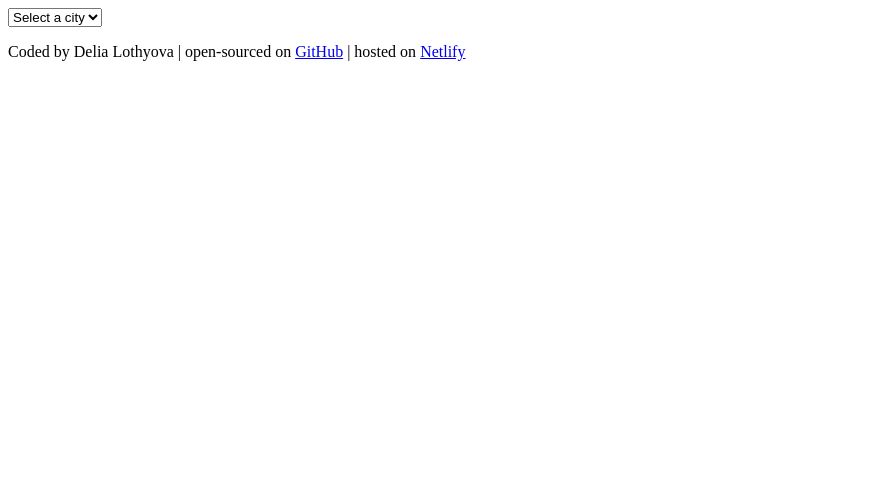
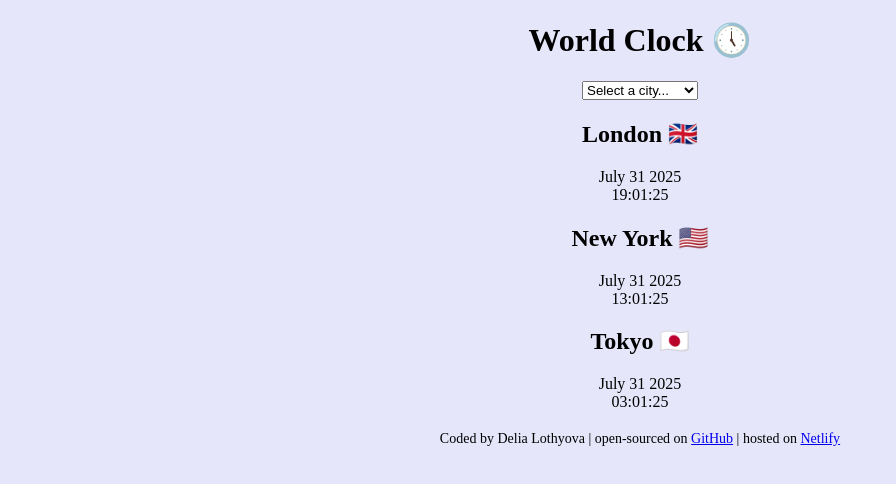
Before and after one commit to delialo/world-clock, a plain HTML site: page index.html in a window 1280 px wide. Shown: the whole page, without its empty margins (0-896 px from the left). Drawn offline with nearby package versions, Linux system fonts and the light colour scheme.

Commit message:
added basic HTML

```diff
--- a/index.html
+++ b/index.html
@@ -5,17 +5,39 @@
     <meta name="viewport" content="width=device-width, initial-scale=1.0" />
     <script src="https://cdnjs.cloudflare.com/ajax/libs/moment.js/2.29.4/moment.min.js"></script>
     <script src="https://cdnjs.cloudflare.com/ajax/libs/moment-timezone/0.5.37/moment-timezone-with-data-1970-2030.min.js"></script>
+    <link rel="stylesheet" href="src/style.css" />
     <title>World Clock 🕔</title>
   </head>
   <body>
+    <div class="container">
+    <h1>World Clock 🕔</h1>
+
     <select id="city">
-      <option value="">Select a city</option>
-      <option value="Europe/Paris">Paris 🇫🇷</option>
-      <option value="Asia/Tokyo">Tokyo 🇯🇵</option>
+      <option value="">Select a city...</option>
+      <option value="Europe/Poland">Warsaw 🇵🇱</option>
+      <option value="America/Los_Angeles">Los Angeles 🇺🇸</option>
       <option value="Australia/Sydney">Sydney 🇦🇺</option>
-      <option value="Indian/Maldives">Maldives 🏝</option>
+      <option value="Asia/Hong_Kong">Hong Kong 🇨🇳</option>
     </select>
+
     <p id="current-time"></p>
+
+    <div class="city">
+    <h2>London 🇬🇧</h2>
+    <div class="date">July 31 2025</div>
+    <div class="time">19:01:25</div>
+    </div>
+    <div class="city">
+    <h2>New York 🇺🇸</h2>
+    <div class="date">July 31 2025</div>
+    <div class="time">13:01:25</div>
+    </div>
+    <div class="city">
+    <h2>Tokyo 🇯🇵</h2>
+    <div class="date">July 31 2025</div>
+    <div class="time">03:01:25</div>
+    </div>
+
     <footer>
       Coded by Delia Lothyova | open-sourced on
       <a href="https://github.com/D3l14936/poem-generator" target="_blank">
@@ -25,6 +47,7 @@
       <a href="https://lds-poem-generator.netlify.app/" target="_blank">
         Netlify
       </a>
+      </div>
     </footer>
     <script src="src/index.js"></script>
   </body>
--- /dev/null
+++ b/src/style.css
@@ -0,0 +1,9 @@
+body {
+  background-color: lavender;
+  text-align: center;
+}
+
+footer {
+  padding: 20px;
+  font-size: 14px;
+}
```
